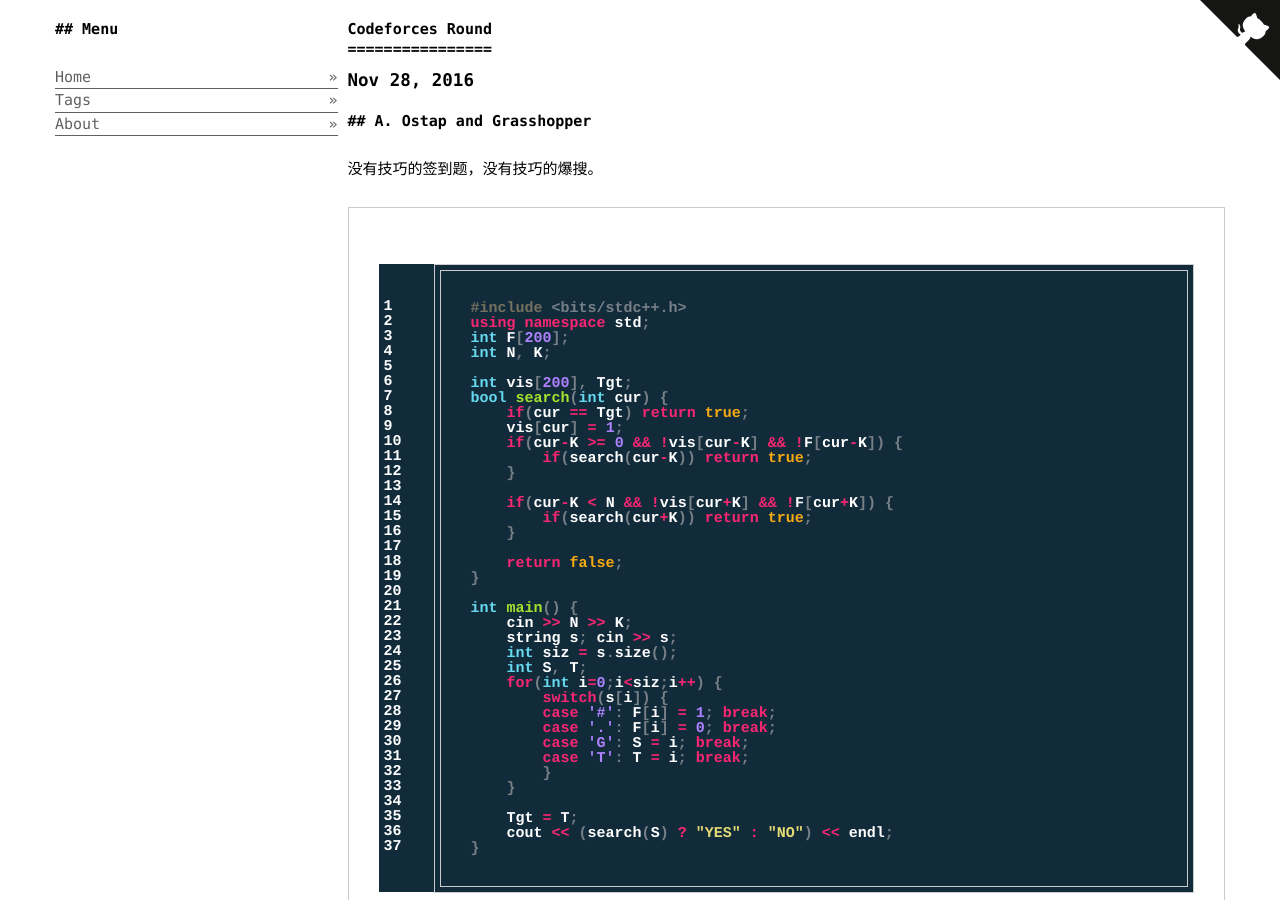
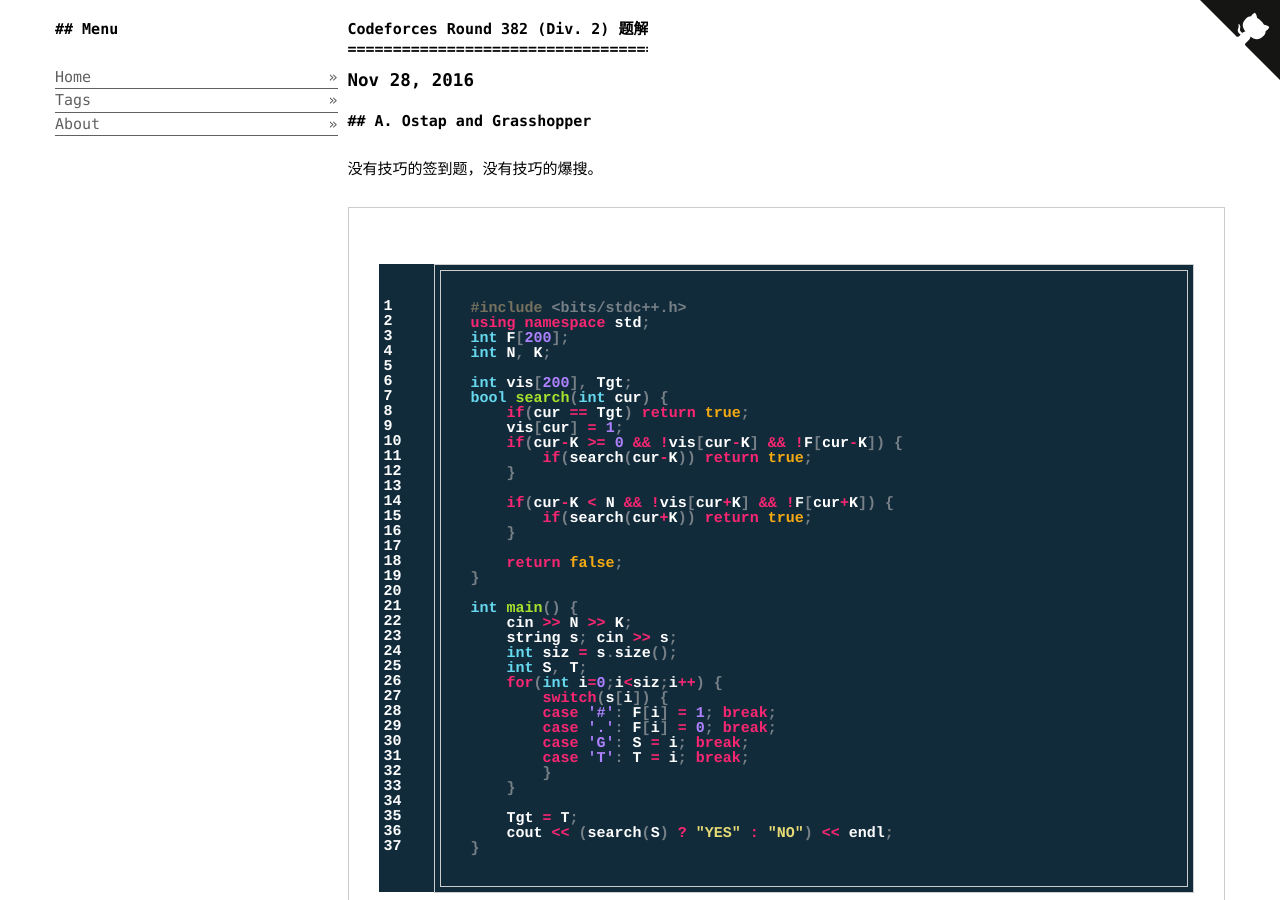
Before and after one commit to zbaxrl/zbaxrl.github.io, a Jekyll site: the page built from _posts/2016-11-28-CF735.md, in a window 1280 px wide and 900 px high. Built offline with Jekyll 4.4.1, drawn with Linux system fonts in a browser that asks for light colours.

Commit message:
[BLOG] Codeforces Round #382 (Div. 2) 题解

```diff
--- a/_posts/2016-11-28-CF735.md
+++ b/_posts/2016-11-28-CF735.md
@@ -1,6 +1,6 @@
 ---
 layout: post
-title: Codeforces Round #382 (Div. 2) 题解
+title: Codeforces Round 382 (Div. 2) 题解
 date: 2016-11-28 21:03:00
 categories: OI
 tags: [数论, 搜索]
```
